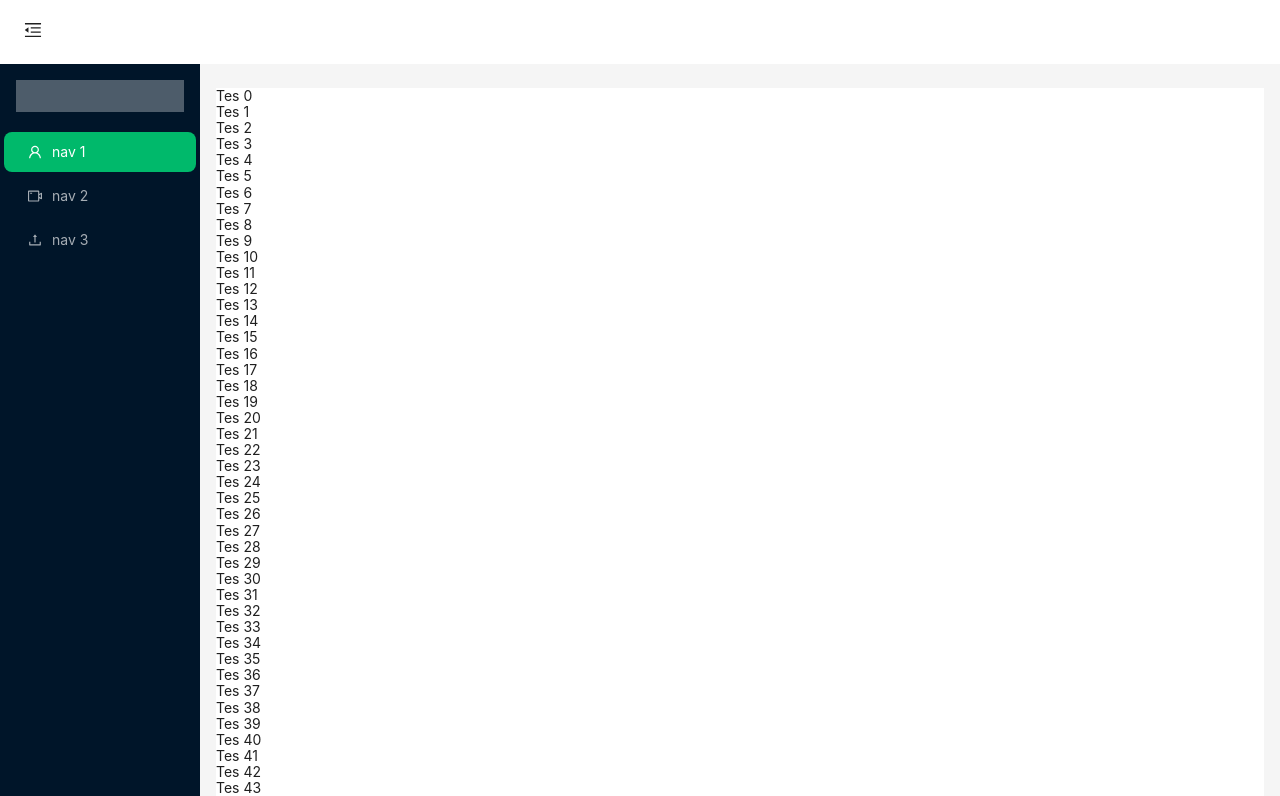
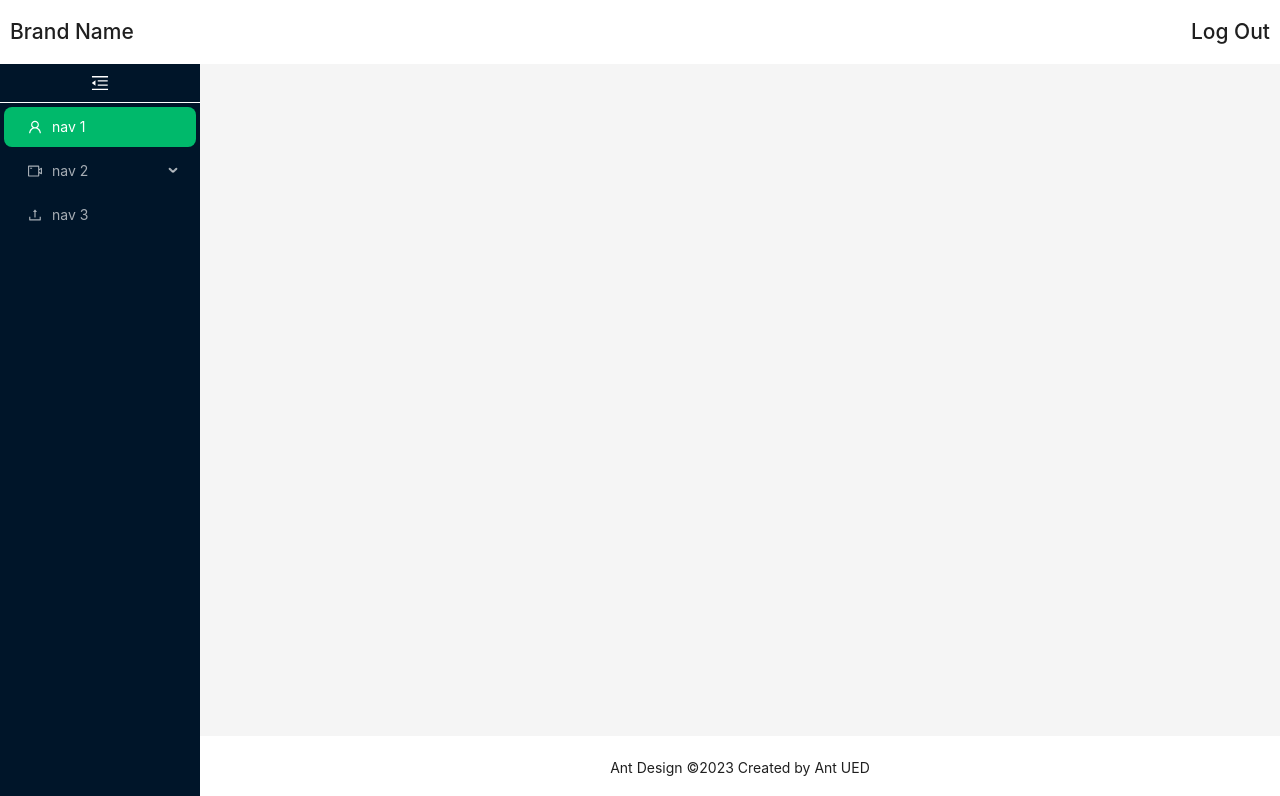
Before and after one commit to hdinjos/ant-boilerplate-v5, a React (Create React App) app: page / in a window 1280 px wide. Shown: the top 796 px of the page. Built offline with nearby package versions, Linux system fonts and the light colour scheme.

Commit message:
fix layout

```diff
--- a/src/App.tsx
+++ b/src/App.tsx
@@ -39,17 +39,35 @@ const App: React.FC = () => {
           width: "100%",
         }}
       >
-        {React.createElement(
-          collapsed ? MenuUnfoldOutlined : MenuFoldOutlined,
-          {
-            className: "trigger",
-            onClick: () => setCollapsed(!collapsed),
-          }
-        )}
+        <div
+          style={{
+            display: "flex",
+            justifyContent: "space-between",
+            padding: "0px 10px",
+          }}
+        >
+          <h2>Brand Name</h2>
+          <h2>Log Out</h2>
+        </div>
       </Header>
       <Layout>
         <Sider trigger={null} collapsible collapsed={collapsed}>
-          <div className="logo" />
+          <div
+            style={{
+              padding: "10px 5px",
+              display: "flex",
+              justifyContent: "center",
+              borderBottom: "1px solid white",
+            }}
+          >
+            {React.createElement(
+              collapsed ? MenuUnfoldOutlined : MenuFoldOutlined,
+              {
+                className: "trigger",
+                onClick: () => setCollapsed(!collapsed),
+              }
+            )}
+          </div>
           <Menu
             theme="dark"
             mode="inline"
@@ -64,6 +82,16 @@ const App: React.FC = () => {
                 key: "2",
                 icon: <VideoCameraOutlined />,
                 label: "nav 2",
+                children: [
+                  {
+                    key: "21",
+                    label: "Option 1",
+                  },
+                  {
+                    key: "22",
+                    label: "Option 2",
+                  },
+                ],
               },
               {
                 key: "3",
@@ -74,16 +102,21 @@ const App: React.FC = () => {
           />
         </Sider>
         <Content>
-          <div style={{ display: "flex", flexDirection: "column" }}>
+          <div
+            style={{
+              display: "flex",
+              flexDirection: "column",
+              minHeight: "100%",
+              margin: 0,
+            }}
+          >
             <div
               style={{
-                background: colorBgContainer,
-                height: 100,
                 flex: 1,
                 margin: "24px 16px 0px 16px",
               }}
             >
-              <ListComp />
+              {/* <ListComp /> */}
               {/* This from router children */}
             </div>
             <Footer
--- a/src/assets/styles/layout.css
+++ b/src/assets/styles/layout.css
@@ -1,5 +1,6 @@
 .trigger {
-  padding: 0 24px;
+  /* padding: 0 24px; */
+  color: #fff;
   font-size: 18px;
   line-height: 64px;
   cursor: pointer;
```
